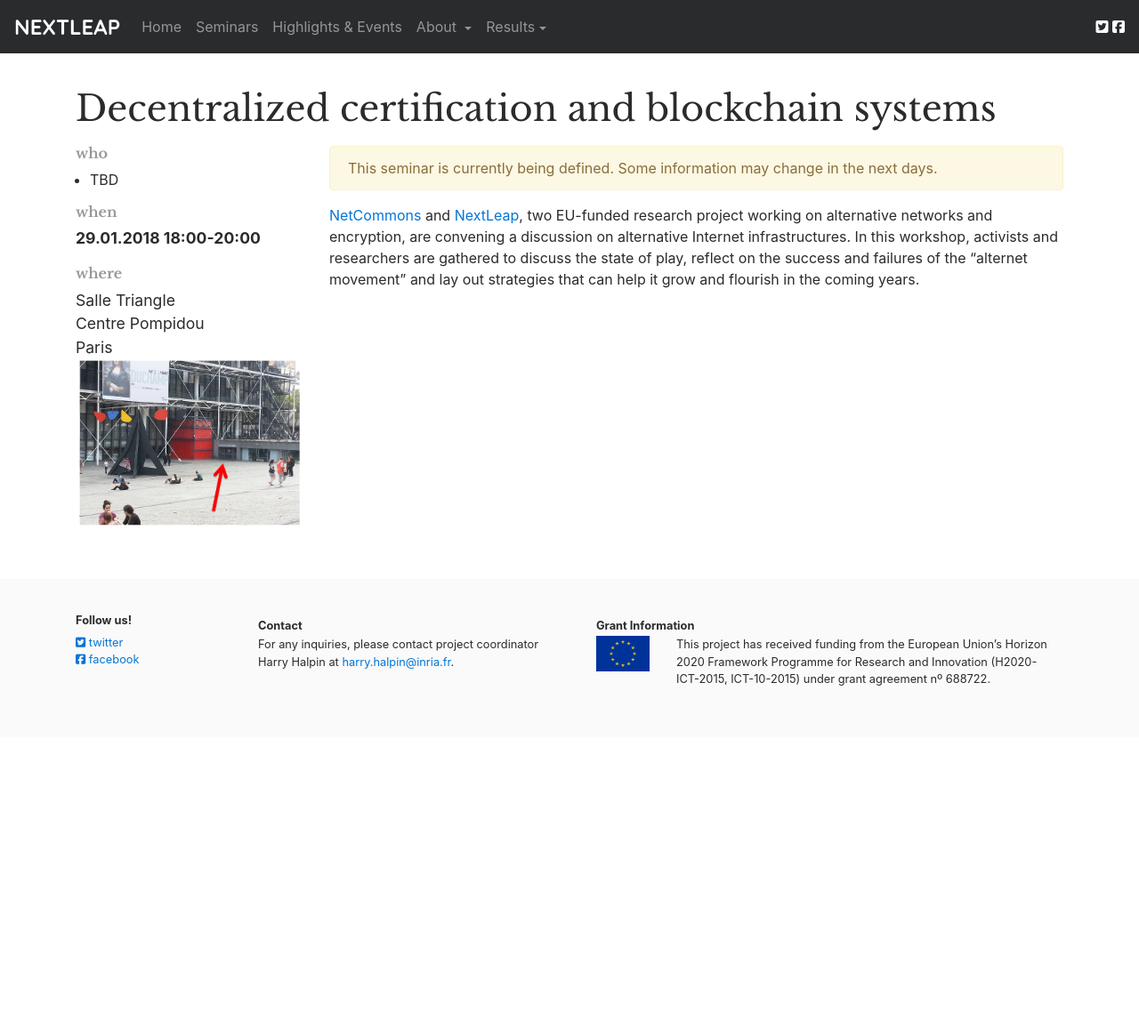
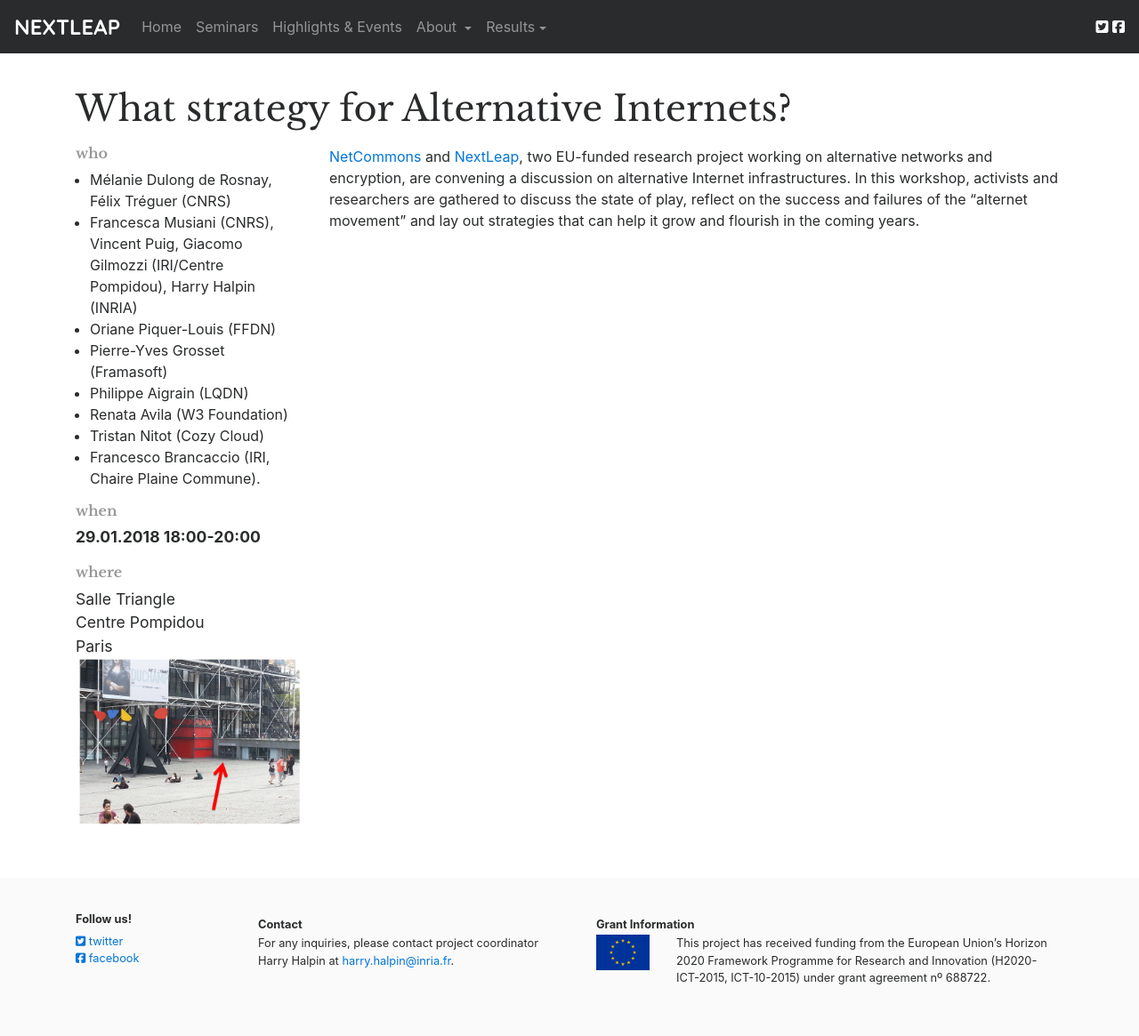
Before and after one commit to nextleap-project/nextleap-website, a Jekyll site: the page built from _seminars/2018-1.md, in a window 1280 px wide. Shown: the whole page at 89% size. Built offline with Jekyll 4.4.1, drawn with Linux system fonts in a browser that asks for light colours; nearby versions of some CDN libraries; before the commit the page ends 900 px from its top, so only the background shows below that.

Commit message:
title modified

```diff
--- a/_seminars/2018-1.md
+++ b/_seminars/2018-1.md
@@ -1,5 +1,5 @@
 ---
-title: Decentralized certification and blockchain systems
+title: What strategy for Alternative Internets?
 
 start: 2018-01-29
 date_pretty: 29.01.2018 18:00-20:00
@@ -10,9 +10,16 @@
 poster:
 
 speakers:
-- TBD
+- Mélanie Dulong de Rosnay, Félix Tréguer (CNRS)
+- Francesca Musiani (CNRS), Vincent Puig, Giacomo Gilmozzi (IRI/Centre Pompidou), Harry Halpin (INRIA)
+- Oriane Piquer-Louis (FFDN)
+- Pierre-Yves Grosset (Framasoft)
+- Philippe Aigrain (LQDN)
+- Renata Avila (W3 Foundation)
+- Tristan Nitot (Cozy Cloud)
+- Francesco Brancaccio (IRI, Chaire Plaine Commune).
 
-warning: This seminar is currently being defined. Some information may change in the next days.
+# warning: This seminar is currently being defined. Some information may change in the next days.
 
 highlight: true
 ---
```
